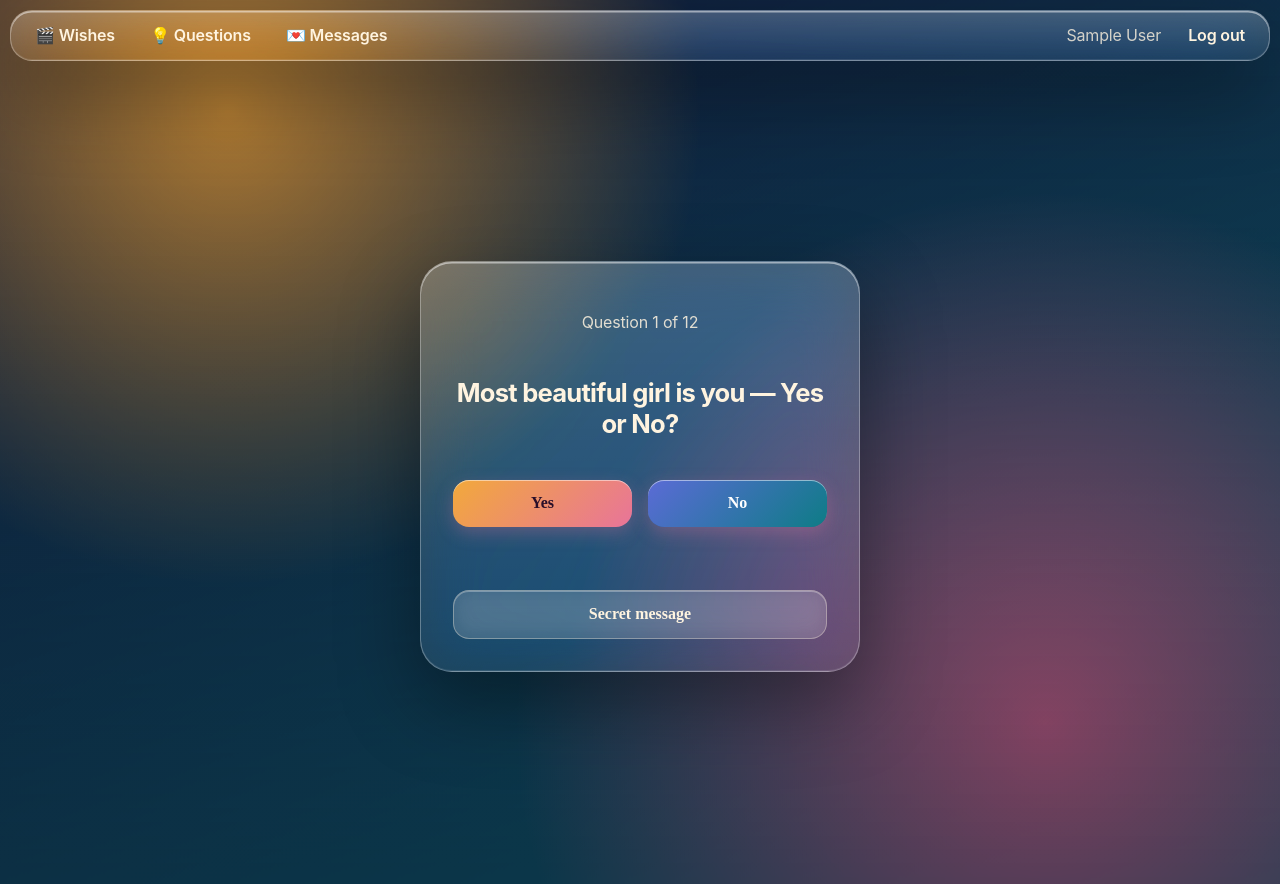
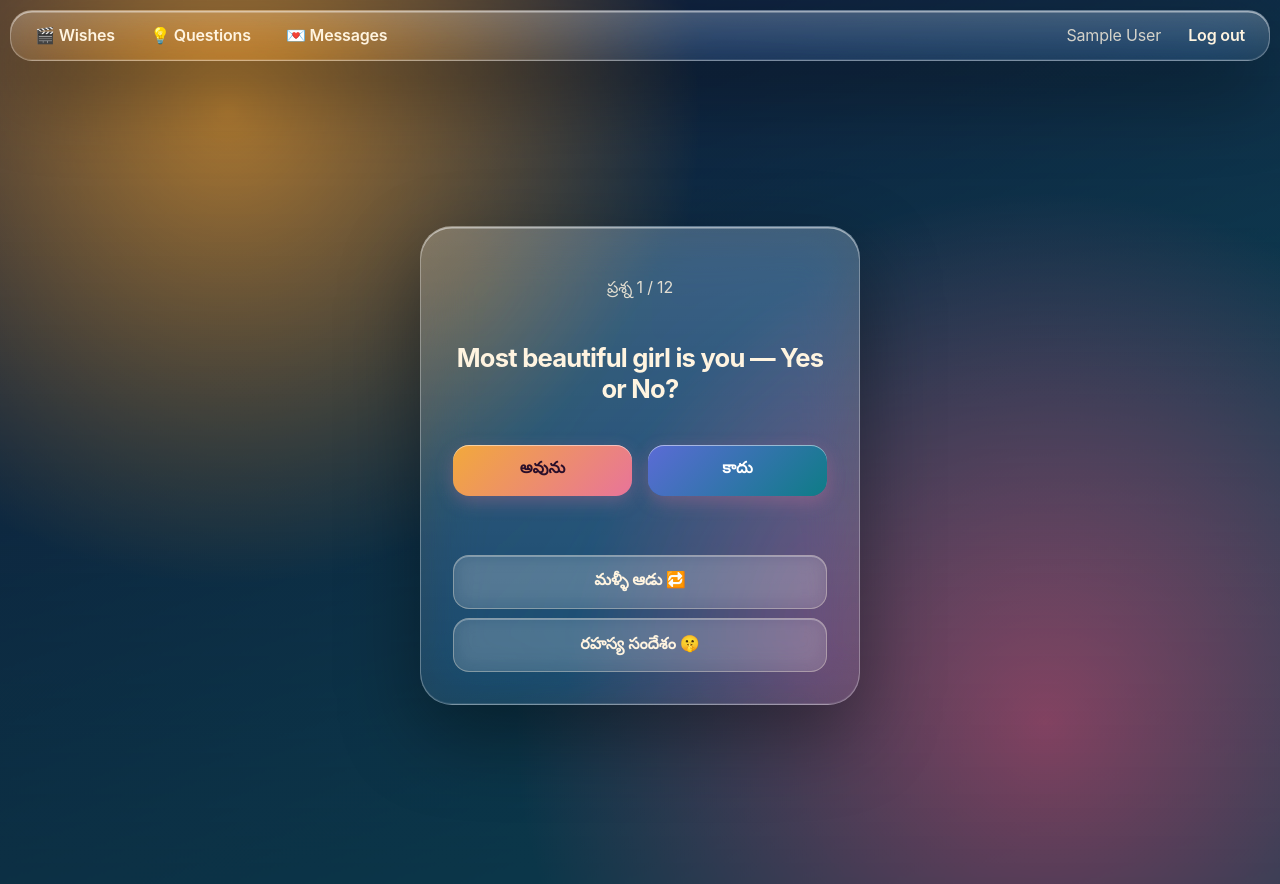
Before and after one commit to chinni-123-157/BDay-Of-Akka, a Flask app: page /questions in a window 1280 px wide. Run offline with Flask 3, Linux system fonts and the light colour scheme; the visitor is signed in with stand-in values (Sample User, id 1); data comes from the database, SQL or seed files in the repository; data that the repository does not hold is empty.

Commit message:
Translate questions page to Telugu

```diff
--- a/templates/questions.html
+++ b/templates/questions.html
@@ -1,15 +1,16 @@
 {% extends "base.html" %}
-{% block title %}Questions{% endblock %}
+{% block title %}ప్రశ్నలు{% endblock %}
 {% block content %}
 <section class="glass card quiz">
   <p class="sub" id="count"></p>
   <h2 id="q"></h2>
   <div class="answers">
-    <button class="btn yes" id="yes">Yes</button>
-    <button class="btn no" id="no">No</button>
+    <button class="btn yes" id="yes">అవును</button>
+    <button class="btn no" id="no">కాదు</button>
   </div>
   <div id="pop" class="pop" hidden></div>
-  <button class="btn ghost" id="secret">Secret message</button>
+  <a class="btn ghost" id="again" href="{{ url_for('questions') }}" hidden>మళ్ళీ ఆడు 🔁</a>
+  <button class="btn ghost" id="secret">రహస్య సందేశం 🤫</button>
 </section>
 <div id="toast" class="toast" hidden></div>
 {% endblock %}
@@ -17,15 +18,14 @@
 const Q={{ qs|tojson }}; let i=0;
 const $=id=>document.getElementById(id), no=$('no'), pop=$('pop');
 function show(){
-  if(i>=Q.length){ $('q').textContent='Anni questions ayipoyayi. Treat eppudu? 🎉'; $('count').textContent='Done'; $('yes').hidden=no.hidden=true; return; }
-  $('count').textContent=`Question ${i+1} of ${Q.length}`; $('q').textContent=Q[i].text; pop.hidden=true;
-  no.style.transform='';
+  if(i>=Q.length){ $('q').textContent='అన్ని ప్రశ్నలు అయిపోయాయి! ట్రీట్ ఎప్పుడు? 🎉'; $('count').textContent='అయిపోయింది'; $('yes').hidden=no.hidden=true; $('again').hidden=false; return; }
+  $('count').textContent=`ప్రశ్న ${i+1} / ${Q.length}`; $('q').textContent=Q[i].text; pop.hidden=true; no.style.transform='';
 }
 function dodge(e){ e.preventDefault(); const r=Math.min(innerWidth,500)/2.2;
   no.style.transform=`translate(${(Math.random()-.5)*2*r}px,${(Math.random()-.5)*160}px)`; }
 no.addEventListener('mouseenter',dodge); no.addEventListener('touchstart',dodge,{passive:false}); no.addEventListener('click',dodge);
 $('yes').onclick=()=>{ pop.textContent=Q[i].popup; pop.hidden=false; pop.classList.remove('bump'); void pop.offsetWidth; pop.classList.add('bump');
-  setTimeout(()=>{i++;show();},2200); };
+  setTimeout(()=>{i++;show();},2400); };
 $('secret').onclick=()=>{ const t=$('toast'); t.textContent='part ledhu aa akkaaaaa'; t.hidden=false; setTimeout(()=>t.hidden=true,3500); };
 show();
 </script>{% endblock %}
```
